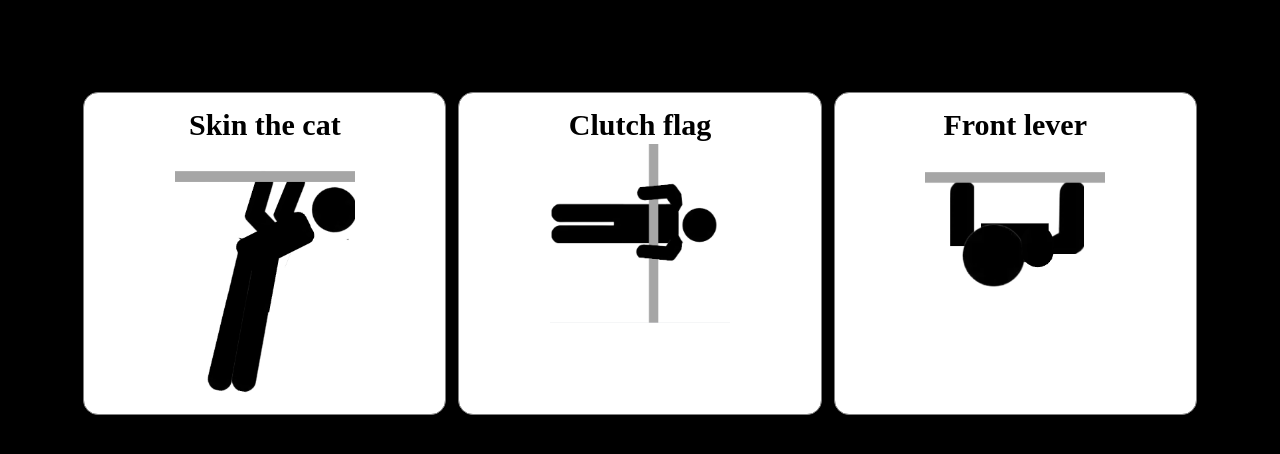
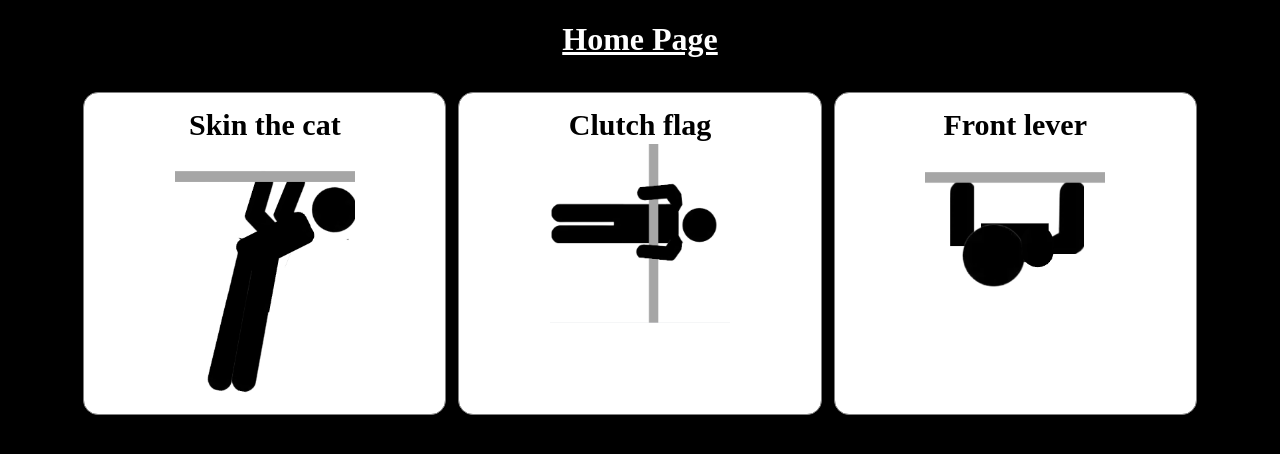
Before and after one commit to AwestonCHA/AwestonCHA.github.io, a plain HTML site: page Begginer skills page.html in a window 1280 px wide. Drawn offline with Linux system fonts and the light colour scheme.

Commit message:
Fix HTML formatting and structure

```diff
--- a/Begginer skills page.html
+++ b/Begginer skills page.html
@@ -34,7 +34,7 @@
 </style>
 </head>
 <body style="background-color: black">
-    <h1 style="text-align: center;><a href="index.html" style="color: white"> Home Page </a></h1>
+    <h1 style="text-align: center;"><a href="index.html" style="color: white"> Home Page </a></h1>
     </hr>
     <table>
         <tr>
```
